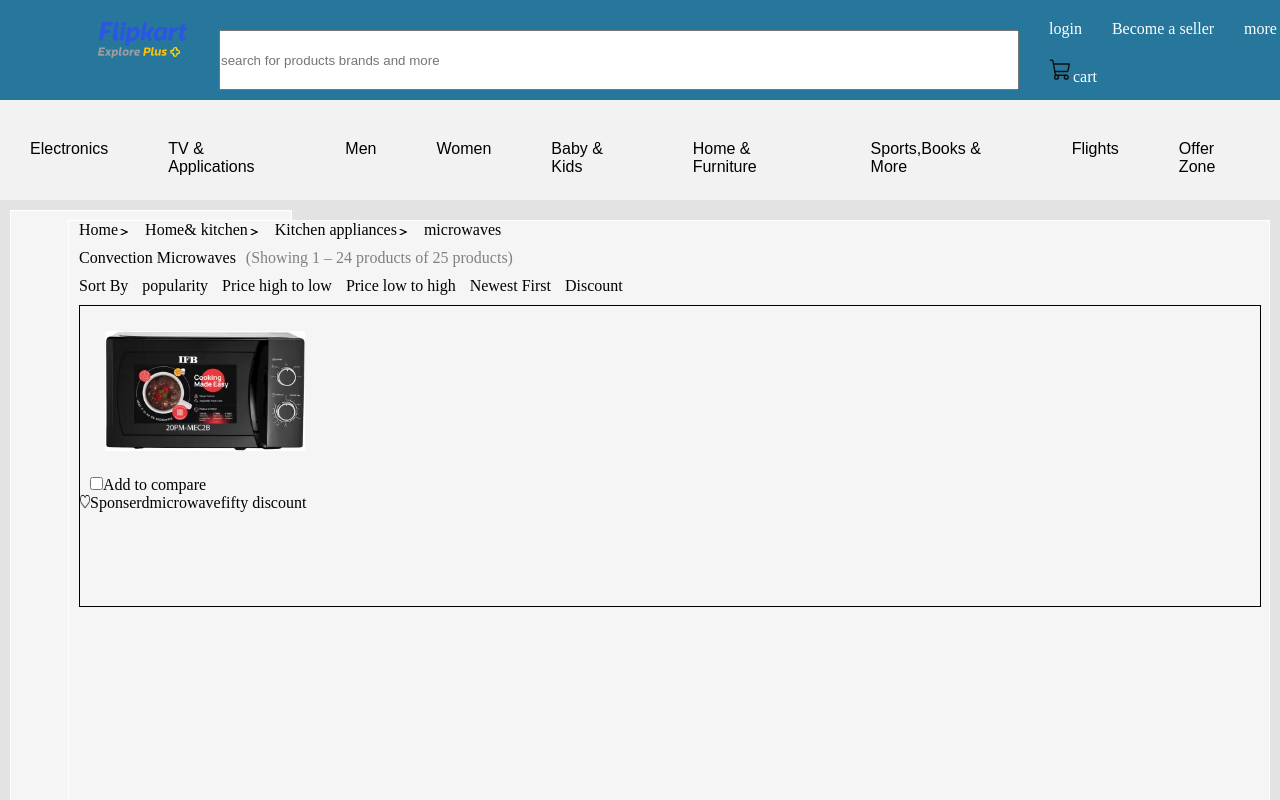
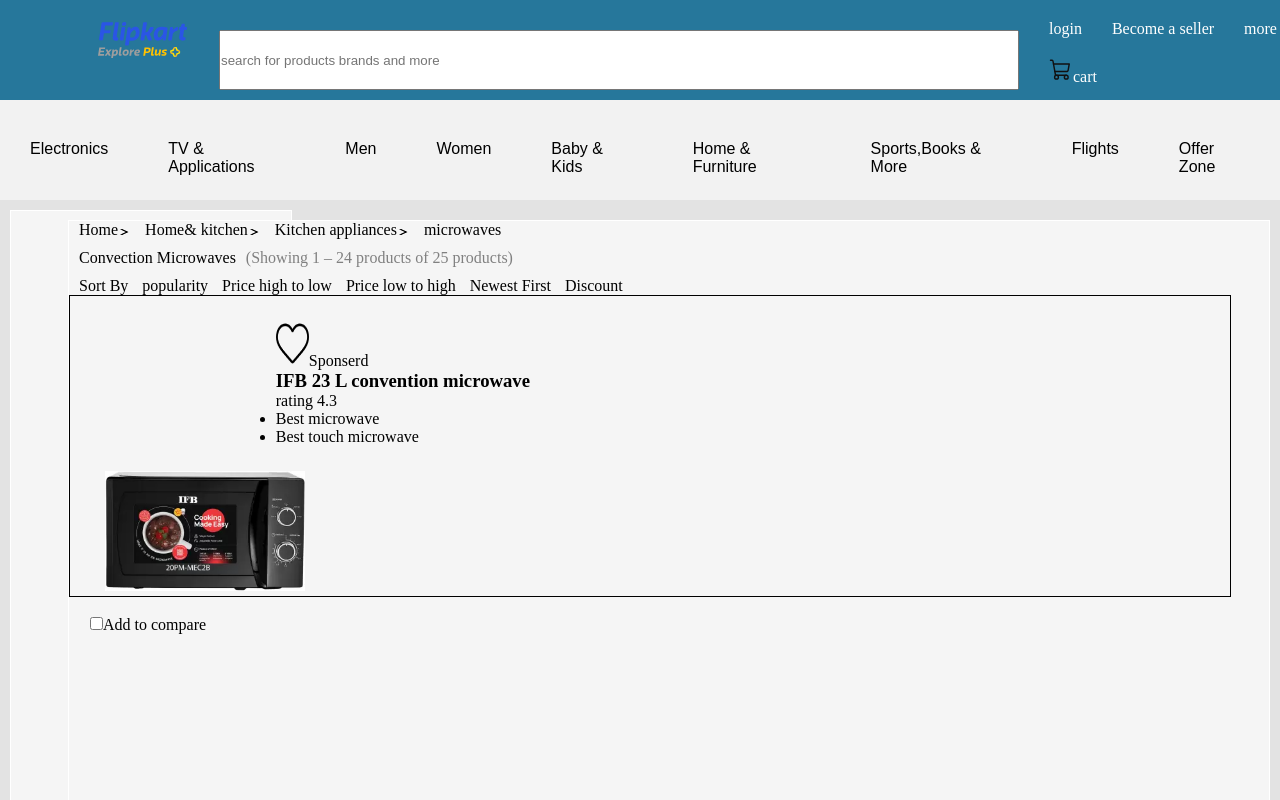
Before and after one commit to Shruti-1408/ProjectOne, a plain HTML site: page micro.html in a window 1280 px wide. Shown: the top 800 px of the page. Drawn offline with Linux system fonts and the light colour scheme.

Commit message:
update micro.html

```diff
--- a/micro.html
+++ b/micro.html
@@ -116,10 +116,19 @@
 		.part span:hover{
 					color:blue;
 				}
+		.cl{
+				height:300px;
+				width:1160px;
+				border:1px solid black;
+		}
+		.cll{
+				float:right;
+				margin-top:25px;
+				margin-right:700px;
+		}
 		.load{
-				width:1180px;
-				height:300px;
-				border:1px solid black;
+				width:280px;
+
 				margin:10px;
 		}
 		.loader img{
@@ -130,12 +139,7 @@
 		.check{
 				margin-left:10px;
 		}
-		.cl{
-				display:flex;
-		}
-		.input{
-				display:flex;
-		}
+
 
 
 		#left{
@@ -352,23 +356,30 @@
 					<span>Newest First</span>
 					<span>Discount</span>
 				</div>
-				<div class="load">
-					<div class="loader">
-						<img src="magn.webp">
+				<div class="cl">
+					<div class="cll">
+						<img src="heas.png"width="13%"height="15%">Sponserd
+						<h3>IFB 23 L convention microwave</h3>
+						<p>rating 4.3</p>
+						<ul>
+							<li>Best microwave</li>
+							<li>Best touch microwave</li>
+
+						</ul>
 					</div>
-					<div class="check">
-						<input type="checkbox">Add to compare
-					</div>
-					<div class="cl">
-						<div class="input">
-							<img src="heas.png"height="15px"width="10px">Sponserd
-							<p>microwave</p>
-							<p>fifty discount</p>
+					<div class="load">
+						<div class="loader">
+							<img src="magn.webp">
 						</div>
-					</div>
+						<div class="check">
+							<input type="checkbox">Add to compare
+						</div>
 
 
+
+					</div>
 				</div>
+
 
 
 
```
